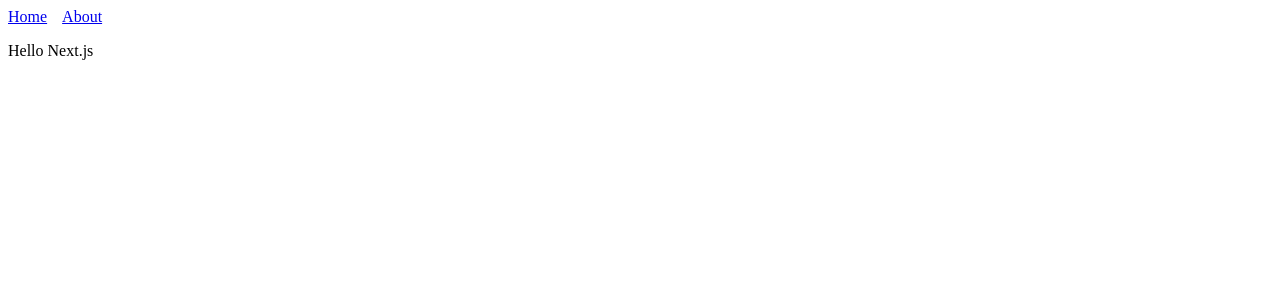
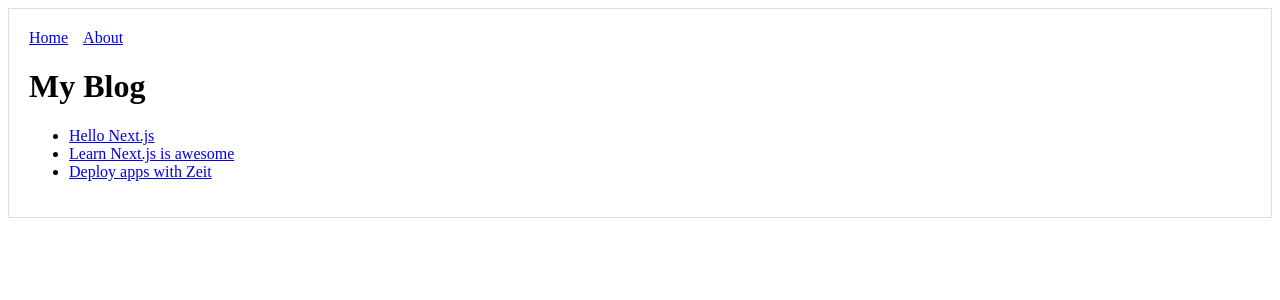
Before and after one commit to kaysgericht/NextJsTutorial, a Next.js app: page / in a window 1280 px wide. Shown: the top 300 px of the page. Built offline with nearby package versions, Linux system fonts and the light colour scheme.

Commit message:
Layout and dynamic pages

```diff
--- /dev/null
+++ b/components/MyLayout.js
@@ -0,0 +1,16 @@
+import Header from './Header';
+
+const layoutStyle = {
+    marging: 20,
+    padding: 20,
+    border: '1px solid #DDD'
+}
+
+const Layout = (props) => (
+    <div style={layoutStyle}>
+        <Header />
+        {props.children}
+    </div>
+)
+
+export default Layout
--- a/pages/about.js
+++ b/pages/about.js
@@ -1,9 +1,9 @@
-import Header from '../components/Header';
-
+import Layout from '../components/MyLayout';
 
 export default () => (
     <div>
-        <Header />
+        <Layout>
         <p>This is the about page</p>
+        </Layout>
     </div>
 )
--- a/pages/index.js
+++ b/pages/index.js
@@ -1,9 +1,21 @@
-import Header from '../components/Header';
+import Layout from '../components/MyLayout';
+import Link from 'next/link'
 
+const PostLink = (props) => (
+  <li>
+    <Link href={`/post?title=${props.title}`}>
+      <a>{props.title}</a>
+    </Link>
+  </li>
+)
 
 export default () => (
-    <div>
-        <Header />
-        <p>Hello Next.js</p>
-    </div>
+  <Layout>
+    <h1>My Blog</h1>
+    <ul>
+      <PostLink title="Hello Next.js"/>
+      <PostLink title="Learn Next.js is awesome"/>
+      <PostLink title="Deploy apps with Zeit"/>
+    </ul>
+  </Layout>
 )
```
Also changed, not shown: pages/post.js (added, +17 -0 lines).
